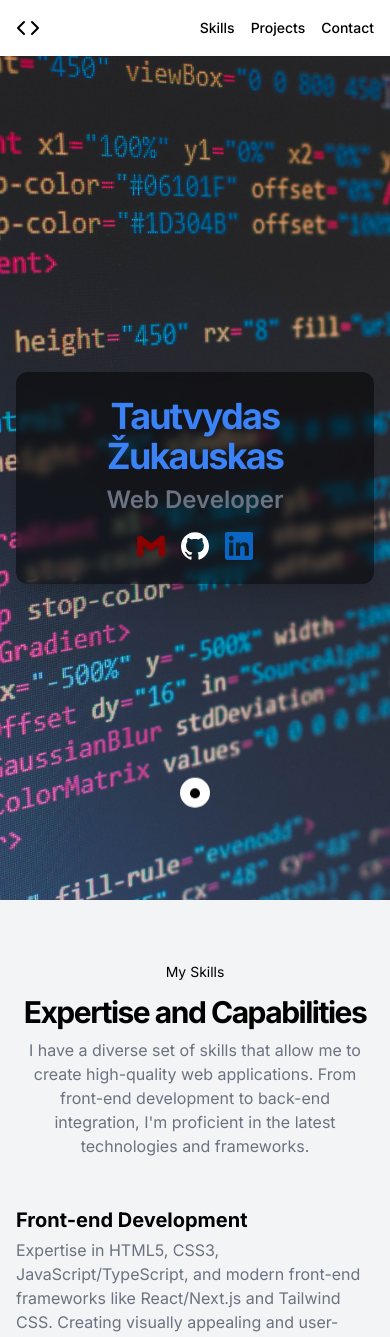
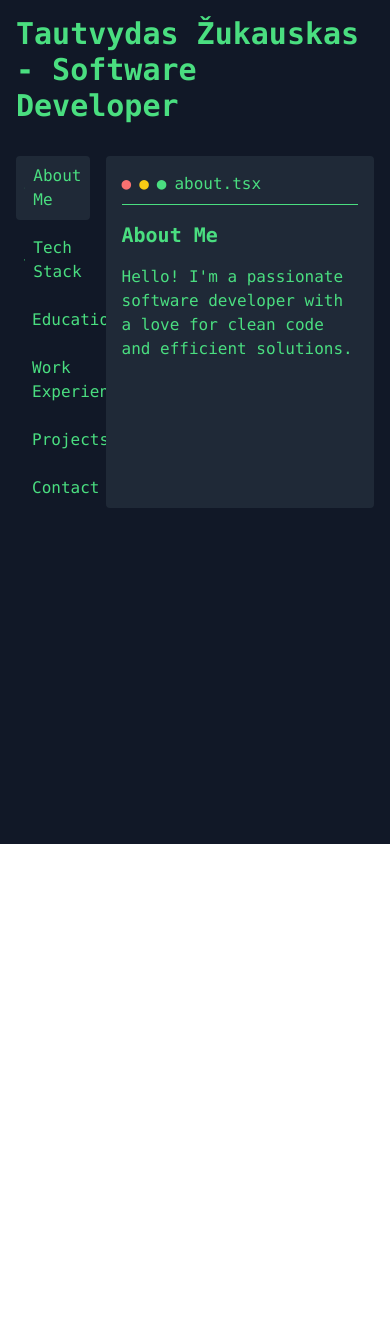
Before and after one commit to Zukauskas/portfolio, a Next.js app: page / in a window 390 px wide. Shown: the top 1337 px of the page. After the commit the page ends 844 px from the top, so only its background shows below. Built offline with nearby package versions, Linux system fonts and the light colour scheme.

Commit message:
Just change it

```diff
--- a/app/page.tsx
+++ b/app/page.tsx
@@ -1,4 +1,4 @@
-import { LandingPage } from "@/components/landing-page";
+import LandingPage from "@/components/landing-page";
 
 
 export default function Home(): JSX.Element {
--- a/components/landing-page.tsx
+++ b/components/landing-page.tsx
@@ -1,233 +1,125 @@
-/**
-* This code was generated by v0 by Vercel.
-* @see https://v0.dev/t/vimjGEJLo1b
-* Documentation: https://v0.dev/docs#integrating-generated-code-into-your-nextjs-app
-*/
+'use client'
+import React, { useState } from 'react';
+import { Terminal, Code, Briefcase, GraduationCap, Cpu, Mail } from 'lucide-react';
 
-import Link from "next/link"
-import { Input } from "@/components/ui/input"
-import { Textarea } from "@/components/ui/textarea"
-import { Button } from "@/components/ui/button"
+const sections = [
+  { id: 'about', title: 'About Me', icon: Terminal },
+  { id: 'tech', title: 'Tech Stack', icon: Cpu },
+  { id: 'education', title: 'Education', icon: GraduationCap },
+  { id: 'experience', title: 'Work Experience', icon: Briefcase },
+  { id: 'projects', title: 'Projects', icon: Code },
+  { id: 'contact', title: 'Contact', icon: Mail },
+];
 
-export function LandingPage() {
-  return (
-    <div key="1" className="flex flex-col min-h-[100dvh]">
-      <header className="sticky top-0 flex items-center px-4 h-14 lg:px-6 bg-white/90 backdrop-blur-sm shadow-sm z-50">
-        <Link className="flex justify-center items-center" href="/">
-          <CodeIcon className="w-6 h-6" />
-          <span className="sr-only">Zukauskas.dev Portfolio</span>
-        </Link>
-        <nav className="flex gap-4 ml-auto sm:gap-6">
-          <Link className="text-sm font-medium hover:underline underline-offset-4" href="#skills">
-            Skills
-          </Link>
-          <Link className="text-sm font-medium hover:underline underline-offset-4" href="#projects">
-            Projects
-          </Link>
-          <Link className="text-sm font-medium hover:underline underline-offset-4" href="#contacts">
-            Contact
-          </Link>
-        </nav>
-      </header>
+const LandingPage: React.FC = () => {
+  const [activeSection, setActiveSection] = useState('about');
 
-      <main className="flex-1">
-        <section className="w-full h-screen py-12 md:py-24 lg:py-32 xl:py-48 bg-[url('/bg-image.jpg')] bg-cover bg-center flex justify-center items-center">
-          <div className="container flex flex-col items-center justify-center px-4 md:px-6 gap-2">
-            <div className="flex flex-col items-center p-6 space-y-4 text-center rounded-xl bg-black/50 bg-clip-padding backdrop-blur-sm shadow-xl md:p-10">
-              <div className="space-y-2">
-                <h1 className="text-4xl font-bold tracking-tighter text-blue-500 sm:text-5xl md:text-6xl lg:text-7xl">Tautvydas Žukauskas</h1>
-                <h2 className="text-2xl font-semibold text-gray-500 md:text-3xl">Web Developer</h2>
-              </div>
-              <div className="flex space-x-4">
-                <a href="mailto:tautvydaszuk@gmail.com" className="h-7 w-7">
-                  <svg fill="#8B0000" role="img" viewBox="0 0 24 24" xmlns="http://www.w3.org/2000/svg"><title>Gmail</title><path d="M24 5.457v13.909c0 .904-.732 1.636-1.636 1.636h-3.819V11.73L12 16.64l-6.545-4.91v9.273H1.636A1.636 1.636 0 0 1 0 19.366V5.457c0-2.023 2.309-3.178 3.927-1.964L5.455 4.64 12 9.548l6.545-4.91 1.528-1.145C21.69 2.28 24 3.434 24 5.457z" /></svg>
-
-                </a>
-                <a href="https://github.com/Zukauskas" className="h-7 w-7">
-                  <svg fill="#FFFFFF" role="img" viewBox="0 0 24 24" xmlns="http://www.w3.org/2000/svg"><title>GitHub</title><path d="M12 .297c-6.63 0-12 5.373-12 12 0 5.303 3.438 9.8 8.205 11.385.6.113.82-.258.82-.577 0-.285-.01-1.04-.015-2.04-3.338.724-4.042-1.61-4.042-1.61C4.422 18.07 3.633 17.7 3.633 17.7c-1.087-.744.084-.729.084-.729 1.205.084 1.838 1.236 1.838 1.236 1.07 1.835 2.809 1.305 3.495.998.108-.776.417-1.305.76-1.605-2.665-.3-5.466-1.332-5.466-5.93 0-1.31.465-2.38 1.235-3.22-.135-.303-.54-1.523.105-3.176 0 0 1.005-.322 3.3 1.23.96-.267 1.98-.399 3-.405 1.02.006 2.04.138 3 .405 2.28-1.552 3.285-1.23 3.285-1.23.645 1.653.24 2.873.12 3.176.765.84 1.23 1.91 1.23 3.22 0 4.61-2.805 5.625-5.475 5.92.42.36.81 1.096.81 2.22 0 1.606-.015 2.896-.015 3.286 0 .315.21.69.825.57C20.565 22.092 24 17.592 24 12.297c0-6.627-5.373-12-12-12" /></svg>
-                </a>
-                <a href="https://www.linkedin.com/in/tautzuk" className="h-7 w-7">
-                  <svg fill="#0A66C2" role="img" viewBox="0 0 24 24" xmlns="http://www.w3.org/2000/svg"><title>LinkedIn</title><path d="M20.447 20.452h-3.554v-5.569c0-1.328-.027-3.037-1.852-3.037-1.853 0-2.136 1.445-2.136 2.939v5.667H9.351V9h3.414v1.561h.046c.477-.9 1.637-1.85 3.37-1.85 3.601 0 4.267 2.37 4.267 5.455v6.286zM5.337 7.433c-1.144 0-2.063-.926-2.063-2.065 0-1.138.92-2.063 2.063-2.063 1.14 0 2.064.925 2.064 2.063 0 1.139-.925 2.065-2.064 2.065zm1.782 13.019H3.555V9h3.564v11.452zM22.225 0H1.771C.792 0 0 .774 0 1.729v20.542C0 23.227.792 24 1.771 24h20.451C23.2 24 24 23.227 24 22.271V1.729C24 .774 23.2 0 22.222 0h.003z" /></svg>
-
-                </a>
-              </div>
-
-            </div>
-            <div className="mouse-icon"></div>
+  const renderContent = () => {
+    switch (activeSection) {
+      case 'about':
+        return (
+          <div className="space-y-4">
+            <h2 className="text-xl font-semibold">About Me</h2>
+            <p>Hello! I&apos;m a passionate software developer with a love for clean code and efficient solutions.</p>
           </div>
-        </section>
-        <section className="py-12 w-full h-screen bg-gray-100 md:py-24 lg:py-32 flex flex-col items-center justify-center" id="skills">
-          <div className="container px-4 md:px-6 ">
-            <div className="flex flex-col justify-center items-center space-y-4 text-center">
-              <div className="space-y-2">
-                <div className="inline-block px-3 py-1 text-sm bg-gray-100 rounded-lg">My Skills</div>
-                <h2 className="text-3xl font-bold tracking-tighter sm:text-4xl md:text-5xl">
-                  Expertise and Capabilities
-                </h2>
-                <p className="max-w-[900px] text-gray-500 md:text-xl/relaxed lg:text-base/relaxed xl:text-xl/relaxed">
-                  I have a diverse set of skills that allow me to create high-quality web applications. From front-end
-                  development to back-end integration, I&apos;m proficient in the latest technologies and frameworks.
-                </p>
-              </div>
-            </div>
-            <div className="grid gap-6 items-center py-12 mx-auto max-w-5xl lg:grid-cols-3 lg:gap-12">
-              <div className="grid gap-1">
-                <h3 className="text-xl font-bold">Front-end Development</h3>
-                <p className="text-gray-500 d">
-                  Expertise in HTML5, CSS3, JavaScript/TypeScript, and modern front-end frameworks like React/Next.js and Tailwind CSS. Creating visually appealing and user-friendly interfaces that captivate clients and deliver exceptional user experiences.
-                </p>
-              </div>
-              <div className="grid gap-1">
-                <h3 className="text-xl font-bold">Back-end Development</h3>
-                <p className="text-gray-500">
-                  Proficient in server-side technologies such as Node.js, Python, with experience in building
-                  RESTful APIs and integrating databases.
-                </p>
-              </div>
-              <div className="grid gap-1">
-                <h3 className="text-xl font-bold">UI/UX Design</h3>
-                <p className="text-gray-500">
-                  Skilled in creating visually appealing and user-friendly interfaces, with a keen eye for design and a
-                  focus on accessibility.
-                </p>
-              </div>
+        );
+      case 'tech':
+        return (
+          <div className="space-y-4">
+            <h2 className="text-xl font-semibold">Tech Stack</h2>
+            <ul className="list-disc list-inside">
+              <li>TypeScript</li>
+              <li>React / Next.js</li>
+              <li>Node.js</li>
+              <li>Tailwind CSS</li>
+            </ul>
+          </div>
+        );
+      case 'education':
+        return (
+          <div className="space-y-4">
+            <h2 className="text-xl font-semibold">Education</h2>
+            <div>
+              <h3 className="font-medium">Bachelor of Science in Computer Science</h3>
+              <p>University Name, Graduation Year</p>
             </div>
           </div>
-        </section>
-        <section className="py-12 w-full h-screen md:py-24 lg:py-32 flex flex-col items-center justify-center" id="projects">
-          <div className="container px-4 md:px-6">
-            <div className="flex flex-col justify-center items-center space-y-4 text-center">
-              <div className="space-y-2">
-                <div className="inline-block px-3 py-1 text-sm bg-gray-100 rounded-lg">
-                  My Projects
-                </div>
-                <h2 className="text-3xl font-bold tracking-tighter sm:text-4xl md:text-5xl">Showcasing My Work</h2>
-                <p className="max-w-[900px] text-gray-500 md:text-xl/relaxed lg:text-base/relaxed xl:text-xl/relaxed ">
-                  Take a look at some of the web applications and projects I&apos;ve worked on. These showcase my skills and
-                  the diverse range of technologies I&apos;ve mastered.
-                </p>
-              </div>
-            </div>
-            <div className="grid gap-6 items-center py-12 mx-auto max-w-5xl lg:grid-cols-2 lg:gap-12">
-              <div className="overflow-hidden relative rounded-xl group">
-                <img
-                  alt="Project 1"
-                  className="object-cover object-center overflow-hidden mx-auto transition-all duration-300 aspect-video group-hover:scale-105"
-                  height="310"
-                  src="/placeholder.svg"
-                  width="550"
-                />
-                <div className="absolute inset-0 p-6 opacity-0 transition-all duration-300 bg-gray-900/80 group-hover:opacity-100">
-                  <div className="flex flex-col justify-between h-full">
-                    <div>
-                      <h3 className="text-2xl font-bold text-gray-50">Project 1</h3>
-                      <p className="mt-2 text-gray-300">
-                        A modern and responsive web application built with React and Firebase.
-                      </p>
-                    </div>
-                    <div className="flex gap-2">
-                      <Link
-                        className="inline-flex justify-center items-center px-4 h-9 text-sm font-medium text-gray-900 bg-gray-50 rounded-md shadow transition-colors hover:bg-gray-100 focus-visible:outline-none focus-visible:ring-1 focus-visible:ring-gray-950 disabled:pointer-events-none disabled:opacity-50"
-                        href="#"
-                      >
-                        View Project
-                      </Link>
-                      <Link
-                        className="inline-flex justify-center items-center px-4 h-9 text-sm font-medium bg-white rounded-md border border-gray-200 shadow-sm transition-colors hover:bg-gray-100 hover:text-gray-900 focus-visible:outline-none focus-visible:ring-1 focus-visible:ring-gray-950 disabled:pointer-events-none disabled:opacity-50"
-                        href="#"
-                      >
-                        GitHub
-                      </Link>
-                    </div>
-                  </div>
-                </div>
-              </div>
-              <div className="overflow-hidden relative rounded-xl group">
-                <img
-                  alt="Project 2"
-                  className="object-cover object-center overflow-hidden mx-auto transition-all duration-300 aspect-video group-hover:scale-105"
-                  height="310"
-                  src="/placeholder.svg"
-                  width="550"
-                />
-                <div className="absolute inset-0 p-6 opacity-0 transition-all duration-300 bg-gray-900/80 group-hover:opacity-100">
-                  <div className="flex flex-col justify-between h-full">
-                    <div>
-                      <h3 className="text-2xl font-bold text-gray-50">Project 2</h3>
-                      <p className="mt-2 text-gray-300">
-                        A e-commerce website built with Next.js and Stripe integration.
-                      </p>
-                    </div>
-                    <div className="flex gap-2">
-                      <Link
-                        className="inline-flex justify-center items-center px-4 h-9 text-sm font-medium text-gray-900 bg-gray-50 rounded-md shadow transition-colors hover:bg-gray-100 focus-visible:outline-none focus-visible:ring-1 focus-visible:ring-gray-950 disabled:pointer-events-none disabled:opacity-50"
-                        href="#"
-                      >
-                        View Project
-                      </Link>
-                      <Link
-                        className="inline-flex justify-center items-center px-4 h-9 text-sm font-medium bg-white rounded-md border border-gray-200 shadow-sm transition-colors hover:bg-gray-100 hover:text-gray-900 focus-visible:outline-none focus-visible:ring-1 focus-visible:ring-gray-950 disabled:pointer-events-none disabled:opacity-50"
-                        href="#"
-                      >
-                        GitHub
-                      </Link>
-                    </div>
-                  </div>
-                </div>
-              </div>
+        );
+      case 'experience':
+        return (
+          <div className="space-y-4">
+            <h2 className="text-xl font-semibold">Work Experience</h2>
+            <div>
+              <h3 className="font-medium">Software Developer</h3>
+              <p>Company Name, Start Date - Present</p>
+              <ul className="list-disc list-inside">
+                <li>Developed and maintained web applications using React and Node.js</li>
+                <li>Collaborated with cross-functional teams to deliver high-quality software solutions</li>
+              </ul>
             </div>
           </div>
-        </section>
-        <section className="py-12 w-full  h-screen bg-gray-100 md:py-24 lg:py-32 flex flex-col items-center justify-center" id="contacts">
-          <div className="container px-4 md:px-6">
-            <div className="flex flex-col justify-center items-center space-y-4 text-center">
-              <div className="space-y-2">
-                <div className="inline-block px-3 py-1 text-sm bg-gray-100 rounded-lg">
-                  Get in Touch
-                </div>
-                <h2 className="text-3xl font-bold tracking-tighter sm:text-4xl md:text-5xl">Let&apos;s Collaborate</h2>
-                <p className="max-w-[900px] text-gray-500 md:text-xl/relaxed lg:text-base/relaxed xl:text-xl/relaxed ">
-                  I&apos;m always excited to work on new projects and connect with fellow developers. Feel free to reach out
-                  to me using the form below, and I&apos;ll get back to you as soon as possible.
-                </p>
-              </div>
-              <div className="mx-auto space-y-2 w-full max-w-sm">
-                <form className="flex flex-col space-y-4">
-                  <Input className="flex-1 max-w-lg" placeholder="Your Name" type="text" />
-                  <Input className="flex-1 max-w-lg" placeholder="Your Email" type="email" />
-                  <Textarea className="flex-1 max-w-lg" placeholder="Your Message" />
-                  <Button className="w-full" type="submit">
-                    Send Message
-                  </Button>
-                </form>
-              </div>
+        );
+      case 'projects':
+        return (
+          <div className="space-y-4">
+            <h2 className="text-xl font-semibold">Projects</h2>
+            <div>
+              <h3 className="font-medium">Project Name</h3>
+              <p>A brief description of the project and your role in it.</p>
             </div>
           </div>
-        </section>
-      </main>
-      <footer className="flex flex-col justify-center gap-2 items-center px-4 py-6 w-full border-t sm:flex-row shrink-0 md:px-6">
-        <p className="text-xs text-gray-500">© 2024 Tautvydas Žukauskas. All rights reserved.</p>
-      </footer>
+        );
+      case 'contact':
+        return (
+          <div className="space-y-4">
+            <h2 className="text-xl font-semibold">Contact</h2>
+            <p>Email: your.email@example.com</p>
+            <p>LinkedIn: linkedin.com/in/yourprofile</p>
+            <p>GitHub: github.com/yourusername</p>
+          </div>
+        );
+      default:
+        return null;
+    }
+  };
+
+  return (
+    <div className="min-h-screen bg-gray-900 text-green-400 p-4 font-mono">
+      <div className="max-w-6xl mx-auto">
+        <header className="mb-8">
+          <h1 className="text-3xl font-bold">Tautvydas Žukauskas - Software Developer</h1>
+        </header>
+        <div className="flex">
+          <nav className="w-1/4 pr-4">
+            <ul className="space-y-2">
+              {sections.map((section) => (
+                <li key={section.id}>
+                  <button
+                    onClick={() => setActiveSection(section.id)}
+                    className={`flex items-center space-x-2 w-full text-left p-2 rounded ${
+                      activeSection === section.id ? 'bg-gray-800' : 'hover:bg-gray-800'
+                    }`}
+                  >
+                    <section.icon className="w-5 h-5" />
+                    <span>{section.title}</span>
+                  </button>
+                </li>
+              ))}
+            </ul>
+          </nav>
+          <main className="w-3/4 bg-gray-800 p-4 rounded">
+            <div className="border-b border-green-400 pb-2 mb-4 flex items-center space-x-2">
+              <span className="text-red-400">●</span>
+              <span className="text-yellow-400">●</span>
+              <span className="text-green-400">●</span>
+              <span className="ml-2">{activeSection}.tsx</span>
+            </div>
+            <div className="space-y-4">{renderContent()}</div>
+          </main>
+        </div>
+      </div>
     </div>
-  )
-}
+  );
+};
 
-function CodeIcon(props: any) {
-  return (
-    <svg
-      {...props}
-      xmlns="http://www.w3.org/2000/svg"
-      width="24"
-      height="24"
-      viewBox="0 0 24 24"
-      fill="none"
-      stroke="currentColor"
-      strokeWidth="2"
-      strokeLinecap="round"
-      strokeLinejoin="round"
-    >
-      <polyline points="16 18 22 12 16 6" />
-      <polyline points="8 6 2 12 8 18" />
-    </svg>
-  )
-}
+export default LandingPage;
```
Also changed, not shown: 1 other file (tests, documents, lock files or other folders).
